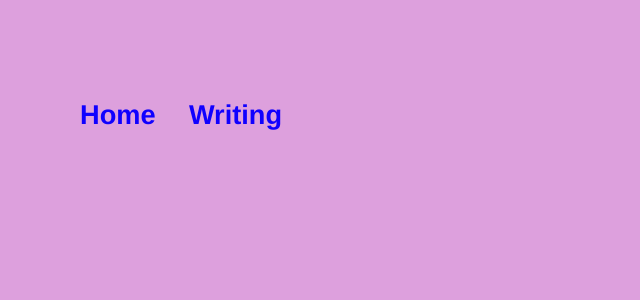
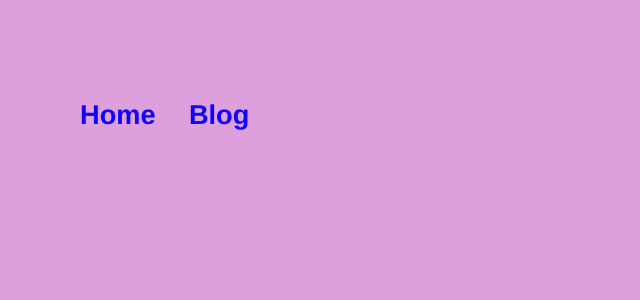
Before and after one commit to kozleo/kozleo.github.io, a Jekyll site: the page built from Misc/blah.md, in a window 1280 px wide. Shown: the top 300 px of the page, without its empty margins (0-640 px from the left). Built offline with Jekyll 4.4.1, drawn with Linux system fonts in a browser that asks for light colours; our own code applies the rules of GitHub Pages for plain Markdown files.

Commit message:
Update default.html

```diff
--- a/_layouts/default.html
+++ b/_layouts/default.html
@@ -29,7 +29,7 @@
 			<nav>
 	    		<ul>
 	        		<li><a href="/">Home</a></li>
-		        	<li><a href="/Blog">Writing</a></li>
+		        	<li><a href="/Blog">Blog</a></li>
 
 	    		</ul>
 			</nav>
```
